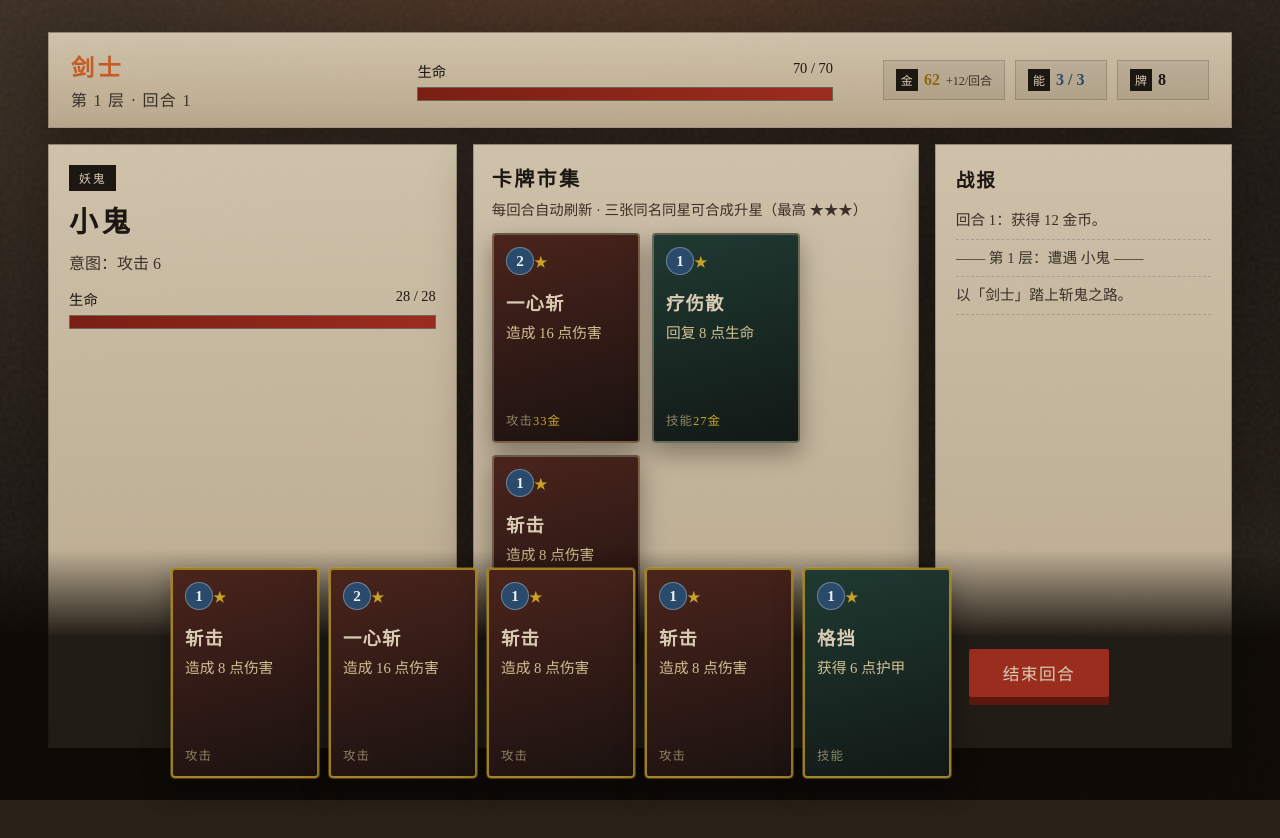
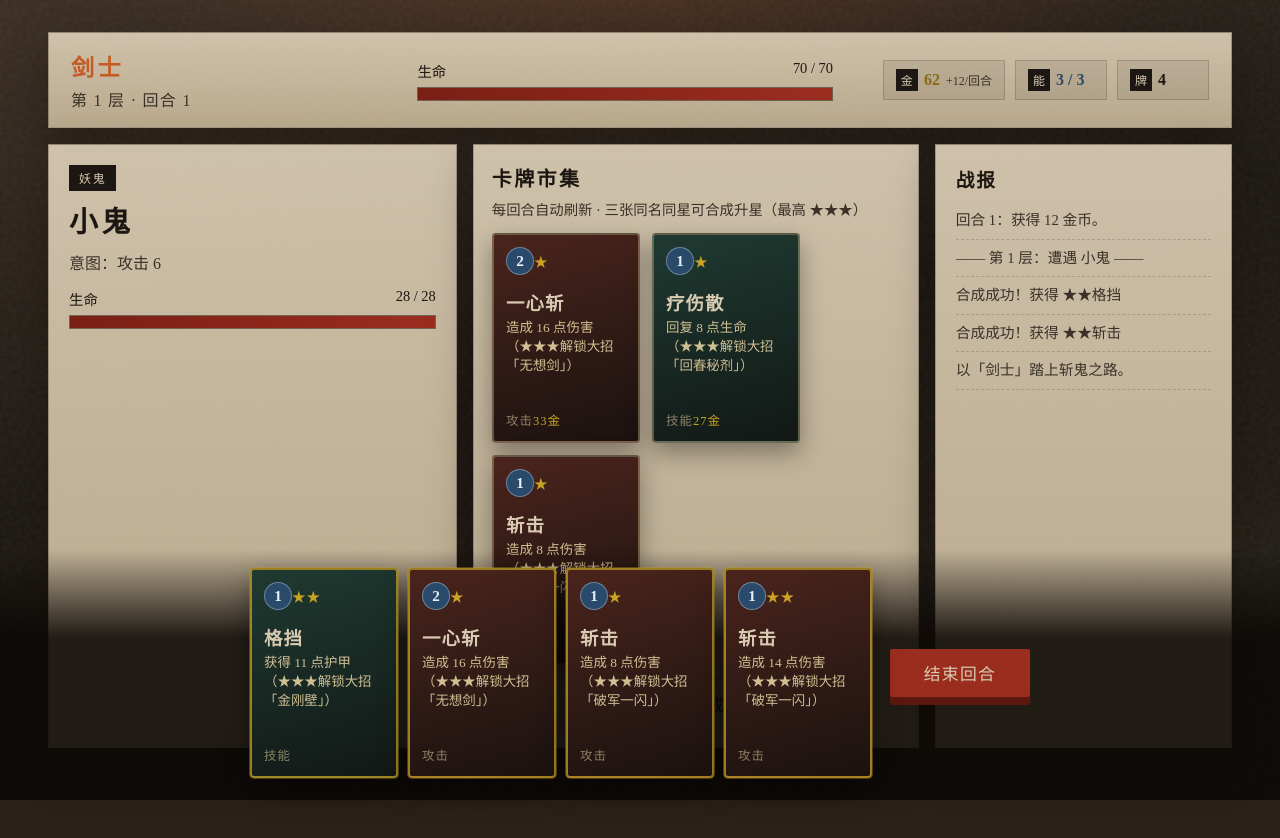
Before and after one commit to chaossssss/Demon-Slayer, a Vue app: page /class in a window 1280 px wide. Both pictures are taken after a click on the button "踏入鬼域". Shown: the top 838 px of the page. Built offline with nearby package versions, Linux system fonts and the light colour scheme; a web font is replaced by a local one.

Commit message:
Enhance game mechanics and UI: Update README for clarity on game objectives and flow, implement ultimate abilities for cards, improve card merging logic, and add visual indicators for ultimate cards. Adjust Vite config for server port and refine MergeModal for better user experience.

```diff
--- a/src/components/GameCard.vue
+++ b/src/components/GameCard.vue
@@ -1,7 +1,11 @@
 <template>
   <button
     class="card"
-    :class="[`type-${card.type}`, `rarity-${card.rarity}`, { disabled, playable }]"
+    :class="[
+      `type-${card.type}`,
+      `rarity-${card.rarity}`,
+      { disabled, playable, ultimate: isUltimate },
+    ]"
     :disabled="disabled"
     @click="$emit('select', card)"
   >
@@ -9,7 +13,9 @@
       <span class="cost">{{ card.cost }}</span>
       <span class="stars">{{ '★'.repeat(card.star || 1) }}</span>
     </div>
+    <div v-if="isUltimate" class="ult-badge">大招</div>
     <h3 class="name">{{ card.name }}</h3>
+    <p v-if="isUltimate && ultimateName" class="ult-name">{{ ultimateName }}</p>
     <p class="desc">{{ card.desc || description }}</p>
     <div class="card-foot">
       <span class="type-label">{{ typeLabel }}</span>
@@ -20,7 +26,7 @@
 
 <script setup>
 import { computed } from 'vue'
-import { CARD_POOL, getCardDesc } from '@/data/gameData'
+import { CARD_POOL, getCardDesc, MAX_STAR } from '@/data/gameData'
 
 const props = defineProps({
   card: { type: Object, required: true },
@@ -31,17 +37,25 @@ const props = defineProps({
 
 defineEmits(['select'])
 
+const star = computed(() => props.card.star || 1)
+const tpl = computed(() => CARD_POOL[props.card.cardId])
+const isUltimate = computed(() => star.value >= MAX_STAR && !!tpl.value?.ultimate)
+const ultimateName = computed(() => tpl.value?.ultimate?.name || '')
+
 const description = computed(() => {
-  const tpl = CARD_POOL[props.card.cardId]
-  if (!tpl) return ''
-  return getCardDesc(tpl, props.card.star || 1)
+  if (!tpl.value) return ''
+  return getCardDesc(tpl.value, star.value)
 })
 
-const typeLabel = computed(() => (props.card.type === 'attack' ? '攻击' : '技能'))
+const typeLabel = computed(() => {
+  if (isUltimate.value) return '大招'
+  return props.card.type === 'attack' ? '攻击' : '技能'
+})
 </script>
 
 <style scoped>
 .card {
+  position: relative;
   width: 148px;
   min-height: 210px;
   padding: 12px;
@@ -86,6 +100,25 @@ const typeLabel = computed(() => (props.card.type === 'attack' ? '攻击' : '技
   border-color: rgba(201, 162, 39, 0.55);
 }
 
+.card.ultimate {
+  width: 158px;
+  min-height: 230px;
+  border-color: #c9a227;
+  background: linear-gradient(165deg, #5a3a14 0%, #2a1810 55%, #1a1210 100%);
+  box-shadow: 0 0 0 1px rgba(201, 162, 39, 0.45), 0 14px 28px rgba(0, 0, 0, 0.45);
+}
+
+.ult-badge {
+  position: absolute;
+  top: 42px;
+  right: 8px;
+  padding: 2px 6px;
+  font-size: 0.68rem;
+  letter-spacing: 0.12em;
+  background: var(--blood);
+  color: var(--paper);
+}
+
 .card-top {
   display: flex;
   justify-content: space-between;
@@ -112,18 +145,25 @@ const typeLabel = computed(() => (props.card.type === 'attack' ? '攻击' : '技
 }
 
 .name {
-  margin: 14px 0 8px;
+  margin: 14px 0 4px;
   font-family: var(--font-display);
   font-size: 1.15rem;
   font-weight: 700;
   letter-spacing: 0.06em;
 }
 
+.ult-name {
+  margin: 0 0 6px;
+  color: #e8c56a;
+  font-size: 0.82rem;
+  letter-spacing: 0.08em;
+}
+
 .desc {
   margin: 0;
   flex: 1;
-  font-size: 0.92rem;
-  line-height: 1.45;
+  font-size: 0.84rem;
+  line-height: 1.4;
   color: rgba(232, 213, 163, 0.88);
 }
 
--- a/src/data/gameData.js
+++ b/src/data/gameData.js
@@ -73,7 +73,7 @@ export const CLASSES = {
   },
 }
 
-/** 卡牌模板。星级在实例上叠加倍率 */
+/** 卡牌模板。星级叠加倍率；三星解锁专属大招 ultimate */
 export const CARD_POOL = {
   slash: {
     id: 'slash',
@@ -85,6 +85,11 @@ export const CARD_POOL = {
     classes: ['swordsman', 'guardian'],
     base: { damage: 8 },
     desc: (s) => `造成 ${s.damage} 点伤害`,
+    ultimate: {
+      name: '破军一闪',
+      effect: { damage: 28, pierce: true },
+      desc: (e) => `额外造成 ${e.damage} 点穿透伤害`,
+    },
   },
   focus_strike: {
     id: 'focus_strike',
@@ -96,6 +101,11 @@ export const CARD_POOL = {
     classes: ['swordsman'],
     base: { damage: 16 },
     desc: (s) => `造成 ${s.damage} 点伤害`,
+    ultimate: {
+      name: '无想剑',
+      effect: { damage: 40, energy: 1 },
+      desc: (e) => `额外造成 ${e.damage} 点伤害，回复 ${e.energy} 能量`,
+    },
   },
   whirlwind: {
     id: 'whirlwind',
@@ -107,6 +117,11 @@ export const CARD_POOL = {
     classes: ['swordsman'],
     base: { damage: 5, hits: 2 },
     desc: (s) => `造成 ${s.damage} 点伤害 ${s.hits} 次`,
+    ultimate: {
+      name: '千刃风暴',
+      effect: { damage: 8, hits: 5 },
+      desc: (e) => `额外造成 ${e.damage} 点伤害 ${e.hits} 次`,
+    },
   },
   guard: {
     id: 'guard',
@@ -118,6 +133,11 @@ export const CARD_POOL = {
     classes: ['swordsman', 'mage', 'assassin', 'guardian'],
     base: { block: 6 },
     desc: (s) => `获得 ${s.block} 点护甲`,
+    ultimate: {
+      name: '金刚壁',
+      effect: { block: 22, heal: 6 },
+      desc: (e) => `额外获得 ${e.block} 护甲，回复 ${e.heal} 生命`,
+    },
   },
   ember: {
     id: 'ember',
@@ -129,6 +149,11 @@ export const CARD_POOL = {
     classes: ['mage'],
     base: { damage: 7, burn: 2 },
     desc: (s) => `造成 ${s.damage} 点伤害，施加 ${s.burn} 灼烧`,
+    ultimate: {
+      name: '赤莲咒',
+      effect: { damage: 18, burn: 8 },
+      desc: (e) => `额外造成 ${e.damage} 点伤害，施加 ${e.burn} 灼烧`,
+    },
   },
   inferno: {
     id: 'inferno',
@@ -140,6 +165,11 @@ export const CARD_POOL = {
     classes: ['mage'],
     base: { damage: 12, burn: 4 },
     desc: (s) => `造成 ${s.damage} 点伤害，施加 ${s.burn} 灼烧`,
+    ultimate: {
+      name: '焚天劫',
+      effect: { damage: 32, burn: 12, pierce: true },
+      desc: (e) => `额外造成 ${e.damage} 点穿透伤害，施加 ${e.burn} 灼烧`,
+    },
   },
   ward: {
     id: 'ward',
@@ -151,6 +181,11 @@ export const CARD_POOL = {
     classes: ['mage'],
     base: { block: 5, heal: 2 },
     desc: (s) => `获得 ${s.block} 护甲，回复 ${s.heal} 生命`,
+    ultimate: {
+      name: '灵域护持',
+      effect: { block: 16, heal: 12, energy: 1 },
+      desc: (e) => `额外获得 ${e.block} 护甲、回复 ${e.heal} 生命与 ${e.energy} 能量`,
+    },
   },
   mana_surge: {
     id: 'mana_surge',
@@ -162,6 +197,11 @@ export const CARD_POOL = {
     classes: ['mage'],
     base: { energy: 2 },
     desc: (s) => `获得 ${s.energy} 点能量`,
+    ultimate: {
+      name: '咒源爆发',
+      effect: { energy: 3, draw: 2, damage: 15 },
+      desc: (e) => `额外获得 ${e.energy} 能量、抽 ${e.draw} 张牌，并造成 ${e.damage} 点伤害`,
+    },
   },
   stab: {
     id: 'stab',
@@ -173,6 +213,11 @@ export const CARD_POOL = {
     classes: ['assassin'],
     base: { damage: 9 },
     desc: (s) => `造成 ${s.damage} 点伤害`,
+    ultimate: {
+      name: '穿心刺',
+      effect: { damage: 30, pierce: true, draw: 1 },
+      desc: (e) => `额外造成 ${e.damage} 点穿透伤害，抽 ${e.draw} 张牌`,
+    },
   },
   execute: {
     id: 'execute',
@@ -184,6 +229,11 @@ export const CARD_POOL = {
     classes: ['assassin'],
     base: { damage: 14, executeBonus: 10 },
     desc: (s) => `造成 ${s.damage} 点伤害；目标低于半血时额外 ${s.executeBonus}`,
+    ultimate: {
+      name: '绝命裁断',
+      effect: { damage: 36, executeBonus: 24, energy: 2 },
+      desc: (e) => `额外造成 ${e.damage} 点；半血以下再加 ${e.executeBonus}，并回复 ${e.energy} 能量`,
+    },
   },
   smoke: {
     id: 'smoke',
@@ -195,6 +245,11 @@ export const CARD_POOL = {
     classes: ['assassin'],
     base: { block: 4, draw: 1 },
     desc: (s) => `获得 ${s.block} 护甲，抽 ${s.draw} 张牌`,
+    ultimate: {
+      name: '影隐杀机',
+      effect: { block: 14, draw: 2, weaken: 4 },
+      desc: (e) => `额外获得 ${e.block} 护甲、抽 ${e.draw} 张牌，削弱敌人攻击 ${e.weaken}`,
+    },
   },
   backstab: {
     id: 'backstab',
@@ -206,6 +261,11 @@ export const CARD_POOL = {
     classes: ['assassin'],
     base: { damage: 11 },
     desc: (s) => `造成 ${s.damage} 点伤害`,
+    ultimate: {
+      name: '夜狩终焉',
+      effect: { damage: 34, pierce: true, heal: 8 },
+      desc: (e) => `额外造成 ${e.damage} 点穿透伤害，回复 ${e.heal} 生命`,
+    },
   },
   bash: {
     id: 'bash',
@@ -217,6 +277,11 @@ export const CARD_POOL = {
     classes: ['guardian'],
     base: { damage: 6, block: 3 },
     desc: (s) => `造成 ${s.damage} 点伤害，获得 ${s.block} 护甲`,
+    ultimate: {
+      name: '震地锤',
+      effect: { damage: 22, block: 12, weaken: 3 },
+      desc: (e) => `额外造成 ${e.damage} 点伤害，获得 ${e.block} 护甲，削弱敌人 ${e.weaken}`,
+    },
   },
   iron_wall: {
     id: 'iron_wall',
@@ -228,6 +293,11 @@ export const CARD_POOL = {
     classes: ['guardian'],
     base: { block: 10 },
     desc: (s) => `获得 ${s.block} 点护甲`,
+    ultimate: {
+      name: '不灭城垣',
+      effect: { block: 30, thorns: 8 },
+      desc: (e) => `额外获得 ${e.block} 护甲与 ${e.thorns} 反伤`,
+    },
   },
   riposte: {
     id: 'riposte',
@@ -239,6 +309,11 @@ export const CARD_POOL = {
     classes: ['guardian'],
     base: { block: 7, thorns: 4 },
     desc: (s) => `获得 ${s.block} 护甲与 ${s.thorns} 反伤`,
+    ultimate: {
+      name: '以守为攻',
+      effect: { block: 18, thorns: 12, damage: 16 },
+      desc: (e) => `额外获得 ${e.block} 护甲、${e.thorns} 反伤，并造成 ${e.damage} 点伤害`,
+    },
   },
   fortify: {
     id: 'fortify',
@@ -250,6 +325,11 @@ export const CARD_POOL = {
     classes: ['guardian'],
     base: { block: 18 },
     desc: (s) => `获得 ${s.block} 点护甲`,
+    ultimate: {
+      name: '天盾降临',
+      effect: { block: 40, heal: 15, thorns: 6 },
+      desc: (e) => `额外获得 ${e.block} 护甲、${e.thorns} 反伤，回复 ${e.heal} 生命`,
+    },
   },
   heal_potion: {
     id: 'heal_potion',
@@ -261,6 +341,11 @@ export const CARD_POOL = {
     classes: ['swordsman', 'mage', 'assassin', 'guardian'],
     base: { heal: 8 },
     desc: (s) => `回复 ${s.heal} 点生命`,
+    ultimate: {
+      name: '回春秘剂',
+      effect: { heal: 25, block: 10, energy: 1 },
+      desc: (e) => `额外回复 ${e.heal} 生命、获得 ${e.block} 护甲与 ${e.energy} 能量`,
+    },
   },
   heavy_slash: {
     id: 'heavy_slash',
@@ -272,6 +357,11 @@ export const CARD_POOL = {
     classes: ['swordsman', 'guardian'],
     base: { damage: 22 },
     desc: (s) => `造成 ${s.damage} 点伤害`,
+    ultimate: {
+      name: '天裂斩',
+      effect: { damage: 48, pierce: true, block: 8 },
+      desc: (e) => `额外造成 ${e.damage} 点穿透伤害，获得 ${e.block} 护甲`,
+    },
   },
 }
 
@@ -311,7 +401,17 @@ export function scaleStats(base, star) {
   return out
 }
 
+export function getUltimate(template) {
+  return template?.ultimate || null
+}
+
 export function getCardDesc(template, star) {
   const stats = scaleStats(template.base, star)
-  return template.desc(stats)
+  let text = template.desc(stats)
+  if (star >= MAX_STAR && template.ultimate) {
+    text += `。【大招·${template.ultimate.name}】${template.ultimate.desc(template.ultimate.effect)}`
+  } else if (template.ultimate) {
+    text += `（★★★解锁大招「${template.ultimate.name}」）`
+  }
+  return text
 }
--- a/src/stores/game.js
+++ b/src/stores/game.js
@@ -9,6 +9,7 @@ import {
   MERGE_COUNT,
   RARITY_WEIGHT,
   SHOP_SIZE,
+  getCardDesc,
   scaleStats,
 } from '@/data/gameData'
 import { useProgressStore } from './progress'
@@ -100,6 +101,7 @@ export const useGameStore = defineStore('game', {
     log: [],
     selectedForMerge: [],
     showMerge: false,
+    mergeToast: '',
   }),
 
   getters: {
@@ -121,24 +123,27 @@ export const useGameStore = defineStore('game', {
     canPlay() {
       return (card) => this.phase === 'combat' && this.energy >= card.cost && this.hp > 0
     },
-    mergeGroups(state) {
+    /** 全部同名同星进度（含未满 3 张），便于合成面板展示 */
+    mergeProgress(state) {
       const map = new Map()
       for (const c of state.deck) {
         if (c.star >= MAX_STAR) continue
         const key = `${c.cardId}_${c.star}`
-        if (!map.has(key)) map.set(key, [])
-        map.get(key).push(c)
+        if (!map.has(key)) {
+          map.set(key, {
+            key,
+            cardId: c.cardId,
+            star: c.star,
+            count: 0,
+            name: c.name,
+          })
+        }
+        map.get(key).count += 1
       }
-      return [...map.entries()]
-        .filter(([, list]) => list.length >= MERGE_COUNT)
-        .map(([key, list]) => ({
-          key,
-          cardId: list[0].cardId,
-          star: list[0].star,
-          count: list.length,
-          name: list[0].name,
-          cards: list,
-        }))
+      return [...map.values()].sort((a, b) => b.count - a.count || b.star - a.star)
+    },
+    mergeGroups() {
+      return this.mergeProgress.filter((g) => g.count >= MERGE_COUNT)
     },
   },
 
@@ -178,8 +183,11 @@ export const useGameStore = defineStore('game', {
         log: [],
         selectedForMerge: [],
         showMerge: false,
+        mergeToast: '',
       })
       this.pushLog(`以「${cls.name}」踏上斩鬼之路。`)
+      // 初始卡组若已有 3 张同名，开局即合成
+      this.mergeAllPossible()
       this.enterFloor()
     },
 
@@ -227,7 +235,7 @@ export const useGameStore = defineStore('game', {
           cost: tpl.cost,
           rarity: tpl.rarity,
           price: tpl.price + Math.floor(this.floor * 1.5),
-          desc: tpl.desc(scaleStats(tpl.base, 1)),
+          desc: getCardDesc(tpl, 1),
         })
       }
       this.shop = offers
@@ -239,10 +247,13 @@ export const useGameStore = defineStore('game', {
       this.gold -= offer.price
       const card = createCardInstance(offer.cardId, 1)
       this.deck.push(card)
-      this.discard.push({ ...card })
+      // 战斗中：购入牌进手牌，方便立刻看到；层间休整只进卡组
+      if (this.phase === 'combat') {
+        this.hand.push({ ...card })
+      }
       this.shop = this.shop.filter((o) => o.offerId !== offerId)
       this.pushLog(`购入「${offer.name}」(-${offer.price}金)`)
-      this.tryAutoMerge(offer.cardId, 1)
+      this.mergeAllPossible()
       return true
     },
 
@@ -285,6 +296,18 @@ export const useGameStore = defineStore('game', {
       const s = scaleStats(tpl.base, card.star)
       const starLabel = '★'.repeat(card.star)
 
+      this.applyCardEffects(s)
+      this.pushLog(`打出 ${starLabel}${card.name}`)
+
+      if (card.star >= MAX_STAR && tpl.ultimate) {
+        this.applyCardEffects(tpl.ultimate.effect)
+        this.pushLog(`触发大招「${tpl.ultimate.name}」！`)
+        this.showMergeToast(`大招：${tpl.ultimate.name}`)
+      }
+    },
+
+    applyCardEffects(s) {
+      if (!s) return
       if (s.block) this.block += s.block
       if (s.thorns) this.thorns += s.thorns
       if (s.energy) this.energy += s.energy
@@ -293,6 +316,10 @@ export const useGameStore = defineStore('game', {
         this.hp += heal
       }
       if (s.draw) this.drawCards(s.draw)
+      if (s.weaken && this.enemy) {
+        this.enemy.damage = Math.max(1, this.enemy.damage - s.weaken)
+        this.pushLog(`${this.enemy.name} 攻击被削弱 ${s.weaken}。`)
+      }
 
       let dmg = s.damage || 0
       const hits = s.hits || (dmg ? 1 : 0)
@@ -301,19 +328,17 @@ export const useGameStore = defineStore('game', {
       }
 
       for (let i = 0; i < hits; i++) {
-        this.dealDamageToEnemy(dmg)
+        this.dealDamageToEnemy(dmg, !!s.pierce)
       }
       if (s.burn && this.enemy) {
         this.enemy.burnStacks += s.burn
       }
-
-      this.pushLog(`打出 ${starLabel}${card.name}`)
     },
 
-    dealDamageToEnemy(raw) {
+    dealDamageToEnemy(raw, pierce = false) {
       if (!this.enemy || raw <= 0) return
       let dmg = raw
-      if (this.enemy.block > 0) {
+      if (!pierce && this.enemy.block > 0) {
         const absorbed = Math.min(this.enemy.block, dmg)
         this.enemy.block -= absorbed
         dmg -= absorbed
@@ -417,28 +442,66 @@ export const useGameStore = defineStore('game', {
       this.enterFloor()
     },
 
+    /** 将一张同名同星的三张合成一张更高星；成功返回 true */
     tryAutoMerge(cardId, star) {
-      if (star >= MAX_STAR) return
+      if (star >= MAX_STAR) return false
       const matches = this.deck.filter((c) => c.cardId === cardId && c.star === star)
-      if (matches.length < MERGE_COUNT) return
+      if (matches.length < MERGE_COUNT) return false
 
       const remove = matches.slice(0, MERGE_COUNT)
       const removeUids = new Set(remove.map((c) => c.uid))
       this.deck = this.deck.filter((c) => !removeUids.has(c.uid))
-      // also clean combat piles of removed cards
       this.drawPile = this.drawPile.filter((c) => !removeUids.has(c.uid))
       this.hand = this.hand.filter((c) => !removeUids.has(c.uid))
       this.discard = this.discard.filter((c) => !removeUids.has(c.uid))
 
       const upgraded = createCardInstance(cardId, star + 1)
       this.deck.push(upgraded)
-      if (this.phase === 'combat') this.discard.push({ ...upgraded })
-      this.pushLog(`合成成功！获得 ${'★'.repeat(star + 1)}${upgraded.name}`)
+      // 战斗中把升星牌塞进手牌，玩家能立刻看到 ★★ / ★★★
+      if (this.phase === 'combat') {
+        this.hand.push({ ...upgraded })
+      }
+
+      const label = `${'★'.repeat(star + 1)}${upgraded.name}`
+      const ult = CARD_POOL[cardId]?.ultimate
+      if (star + 1 >= MAX_STAR && ult) {
+        this.pushLog(`合成成功！${label} 解锁大招「${ult.name}」`)
+        this.showMergeToast(`解锁大招：${ult.name}`)
+      } else {
+        this.pushLog(`合成成功！获得 ${label}`)
+        this.showMergeToast(`合成成功：${label}`)
+      }
+      // 继续尝试同卡更高星连锁合成
       this.tryAutoMerge(cardId, star + 1)
+      return true
+    },
+
+    /** 反复扫描卡组，直到没有可合成组合 */
+    mergeAllPossible() {
+      let guard = 0
+      let merged = false
+      while (guard++ < 40) {
+        const ready = this.mergeGroups
+        if (!ready.length) break
+        const g = ready[0]
+        if (!this.tryAutoMerge(g.cardId, g.star)) break
+        merged = true
+      }
+      return merged
     },
 
     manualMerge(cardId, star) {
-      this.tryAutoMerge(cardId, star)
+      const ok = this.tryAutoMerge(cardId, star)
+      if (ok) this.mergeAllPossible()
+      return ok
+    },
+
+    showMergeToast(msg) {
+      this.mergeToast = msg
+      clearTimeout(this._toastTimer)
+      this._toastTimer = setTimeout(() => {
+        if (this.mergeToast === msg) this.mergeToast = ''
+      }, 2200)
     },
 
     toggleMergePanel(show) {
--- a/vite.config.js
+++ b/vite.config.js
@@ -9,4 +9,7 @@ export default defineConfig({
       '@': fileURLToPath(new URL('./src', import.meta.url)),
     },
   },
+  server: {
+    port: 9530,
+  },
 })
```
Also changed, not shown: src/components/MergeModal.vue (+61 -11 lines), src/views/BattleView.vue (+20 -6 lines), 1 other file (tests, documents, lock files or other folders).
